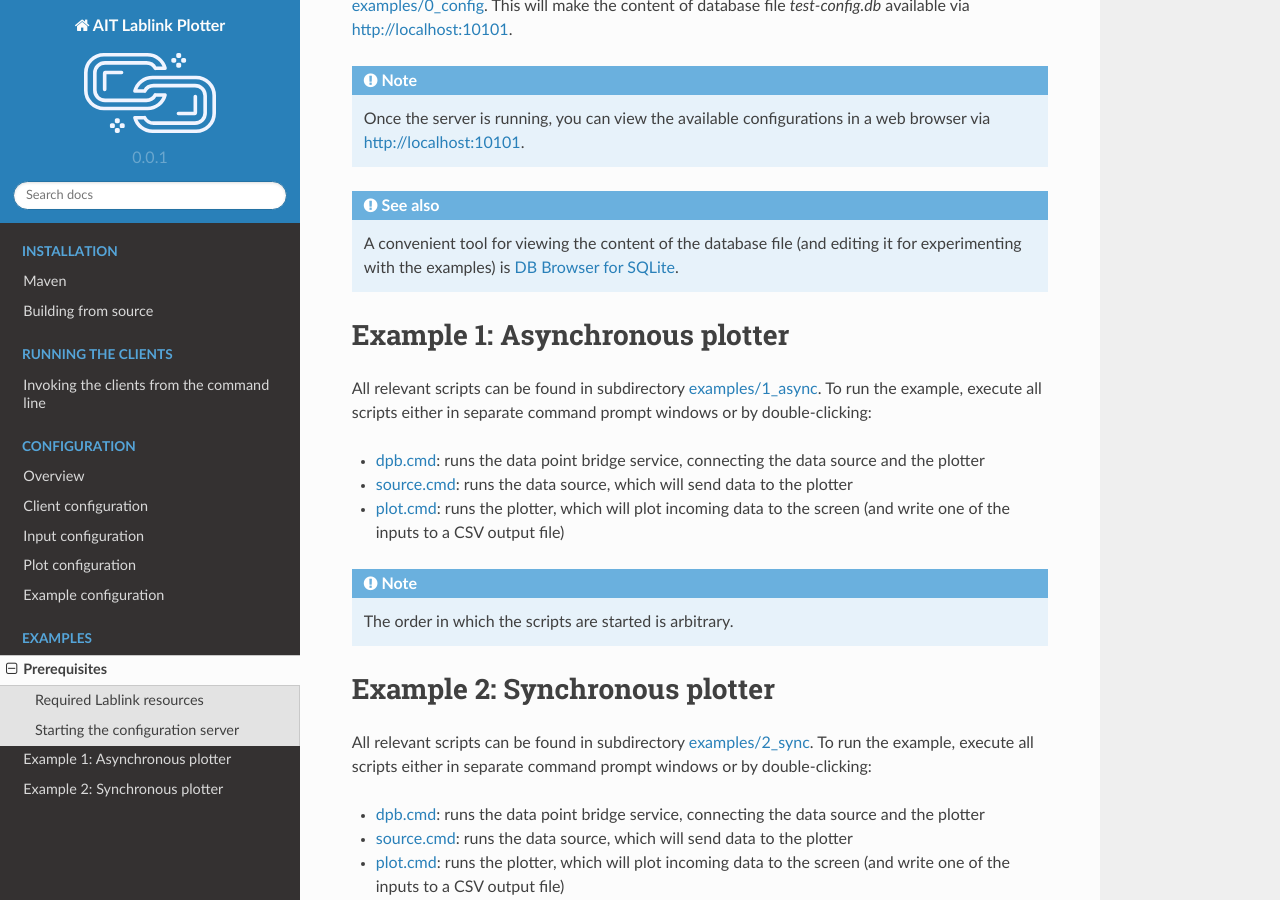
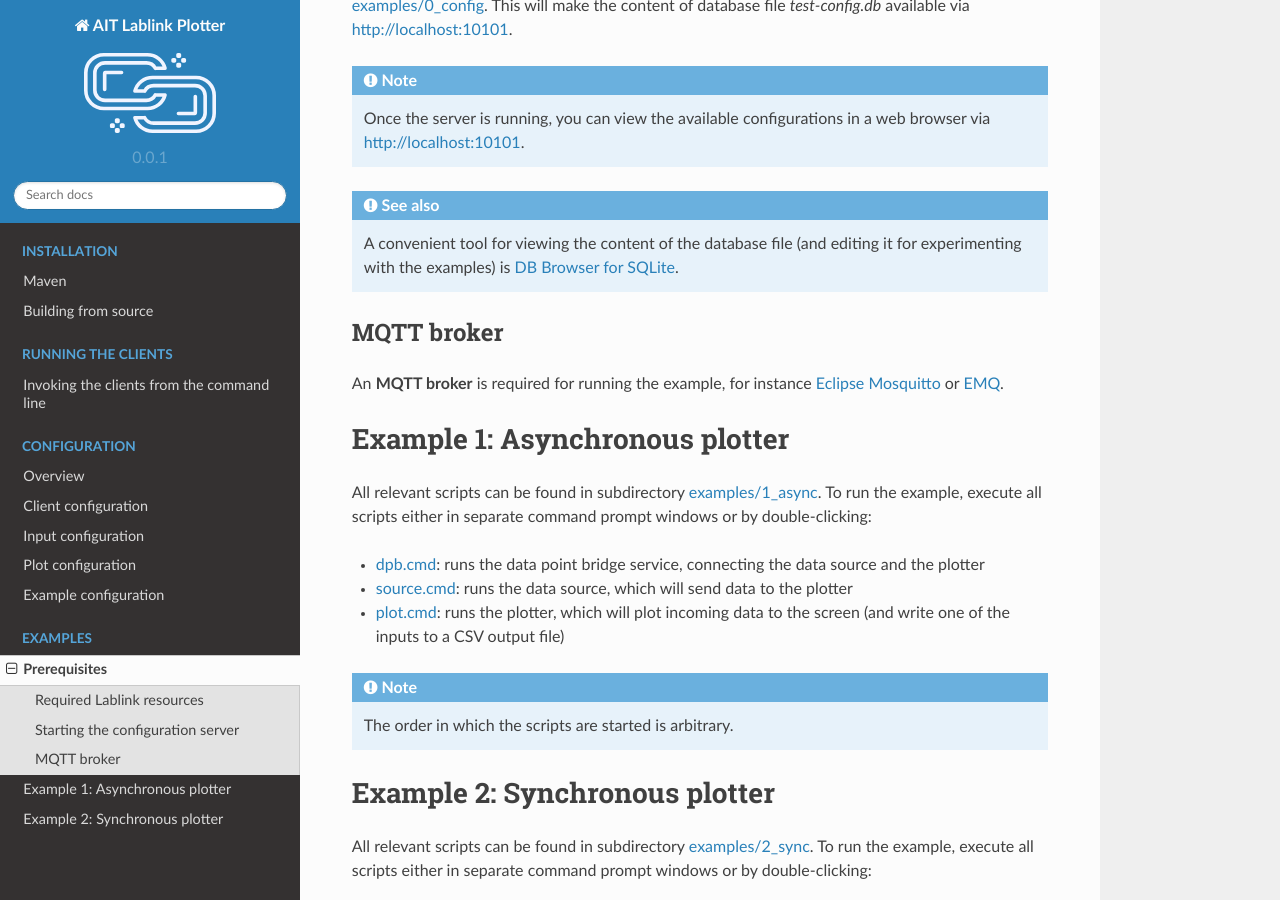
Before and after one commit to AIT-Lablink/lablink-plotter, a Sphinx documentation site: the page built from docs/examples.rst, in a window 1280 px wide and 900 px high, scrolled down 518 px. Built offline with Sphinx 7.4.7 and the Read the Docs theme 2.0.0, drawn with Linux system fonts in a browser that asks for light colours.

Commit message:
Update installation instructions (JDK) and example prerequisites (MQTT broker)

```diff
--- a/docs/examples.rst
+++ b/docs/examples.rst
@@ -22,6 +22,13 @@ This will make the content of database file *test-config.db* available via http:
 .. note:: Once the server is running, you can view the available configurations in a web browser via http://localhost:10101.
 
 .. seealso:: A convenient tool for viewing the content of the database file (and editing it for experimenting with the examples) is `DB Browser for SQLite <https://sqlitebrowser.org/>`_.
+
+
+MQTT broker
+-----------
+
+An **MQTT broker** is required for running the example, for instance `Eclipse Mosquitto <https://mosquitto.org/>`_ or `EMQ <http://emqtt.io/>`_.
+
 
 Example 1: Asynchronous plotter
 ===============================
--- a/docs/installation.rst
+++ b/docs/installation.rst
@@ -14,6 +14,8 @@ Include the Lablink plotter clients to your Maven setup by including the followi
 Building from source
 ====================
 
+Installation from source requires a local **Java Development Kit** installation, for instance the `Oracle Java SE Development Kit 13 <https://www.oracle.com/technetwork/java/javase/downloads/index.html>`_ or the `OpenJDK <https://openjdk.java.net/>`_.
+
 Check out the project and compile it with `Maven <https://maven.apache.org/>`__:
 
 .. code-block:: none
```
